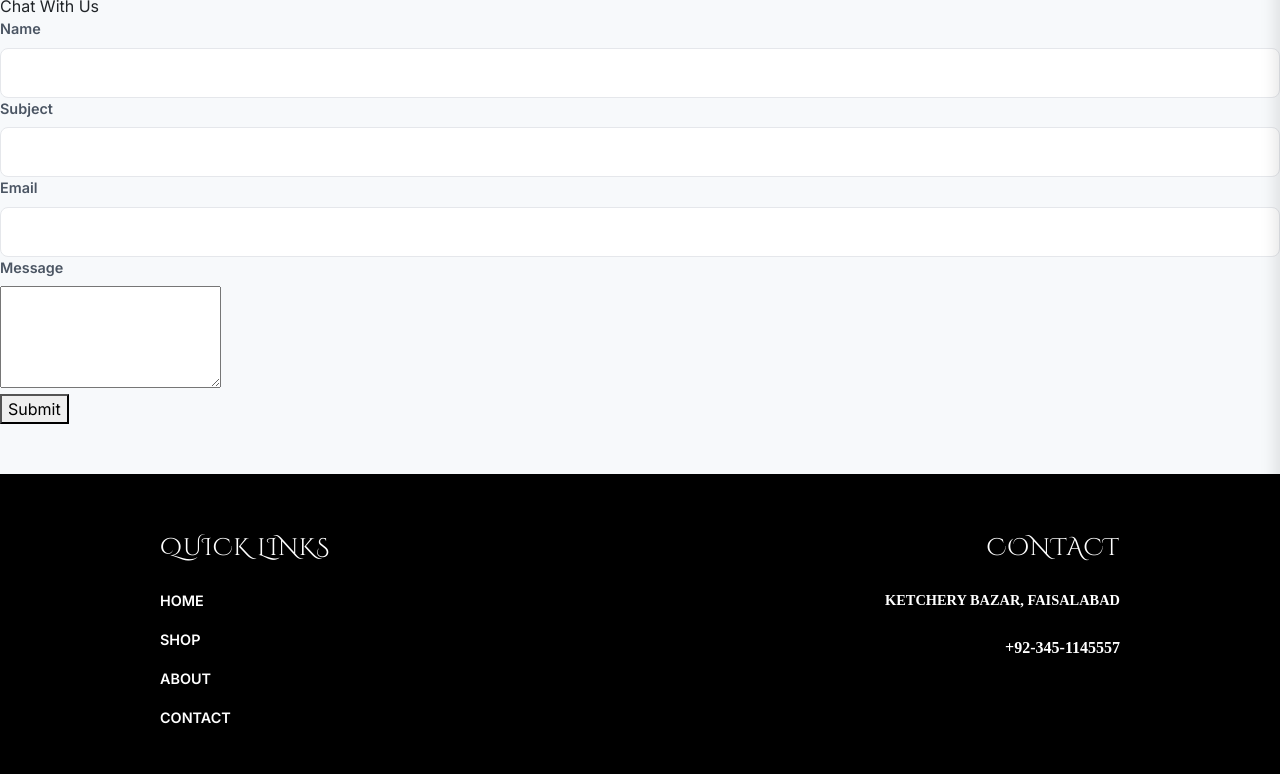
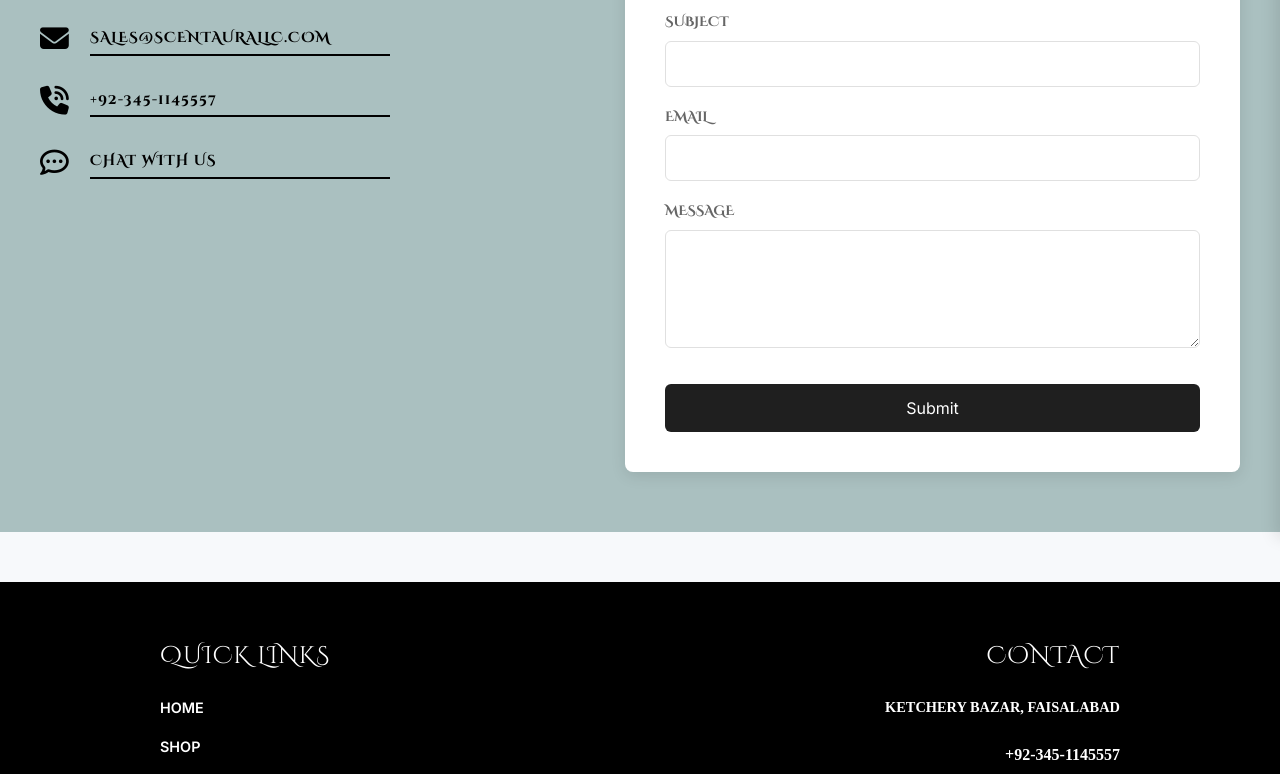
Before and after one commit to ZainAmjad-SE/SectionD_25i3042_25i3174_Scents, a plain HTML site: page contact.html in a window 1280 px wide. Shown: the part 262-1036 px from the top of the page. Drawn offline with nearby package versions, Linux system fonts and the light colour scheme.

Commit message:
Feat: Add styling for Contact page

```diff
--- a/style.css
+++ b/style.css
@@ -1695,3 +1695,157 @@ body.canvas_active .off_canvas_overlay {
     text-transform: uppercase;
     letter-spacing: 1px;
     font-weight: 700; }
+
+    /* --- CONTACT PAGE STYLES --- */
+
+/* The Background Section */
+.contact-page-section {
+    background-color: #aac0c0; /* Muted Teal/Grey to match image */
+    padding: 60px 20px;
+    min-height: 80vh; /* Ensures it looks good on large screens */
+    display: flex;
+    justify-content: center;
+    align-items: center;
+}
+
+/* The Grid/Flex Container */
+.contact-split-layout {
+    display: flex;
+    max-width: 1200px;
+    width: 100%;
+    gap: 50px;
+    align-items: flex-start; /* Aligns top */
+}
+
+/* LEFT SIDE: Info */
+.contact-info-side {
+    flex: 1;
+    padding-top: 40px; /* Aligns visually with form */
+}
+
+.contact-main-heading {
+    font-family: 'Cinzel Decorative', cursive;
+    font-size: 3.5rem;
+    color: #000000;
+    margin-bottom: 50px;
+    line-height: 1;
+}
+
+.contact-details-list {
+    display: flex;
+    flex-direction: column;
+    gap: 30px;
+}
+
+.contact-item {
+    display: flex;
+    align-items: center;
+    gap: 20px;
+}
+
+.contact-item i {
+    font-size: 1.8rem;
+    color: #000;
+    width: 30px; /* Fixed width for alignment */
+}
+
+.contact-item .detail-line {
+    border-bottom: 2px solid #000; /* The underline style from image */
+    padding-bottom: 5px;
+    flex-grow: 1; /* Extends line */
+    max-width: 300px;
+}
+
+.contact-item a {
+    font-family: 'Cinzel Decorative', cursive;
+    font-weight: 700;
+    color: #000;
+    font-size: 0.9rem;
+    text-transform: uppercase;
+    text-decoration: none;
+    letter-spacing: 1px;
+}
+
+/* RIGHT SIDE: Form */
+.contact-form-side {
+    flex: 1;
+    background-color: #ffffff;
+    padding: 40px;
+    border-radius: 8px; /* Rounded corners */
+    box-shadow: 0 4px 15px rgba(0,0,0,0.1);
+}
+
+.contact-form-side form {
+    display: flex;
+    flex-direction: column;
+    gap: 20px;
+}
+
+.contact-form-side label {
+    font-family: 'Cinzel Decorative', cursive;
+    font-size: 0.85rem;
+    color: #666;
+    text-transform: uppercase;
+    margin-bottom: 8px;
+    display: block;
+}
+
+.contact-form-side input,
+.contact-form-side textarea {
+    width: 100%;
+    padding: 10px 15px;
+    border: 1px solid #e0e0e0;
+    border-radius: 6px;
+    outline: none;
+    background-color: #fff;
+    font-family: 'Inter', sans-serif;
+    font-size: 1rem;
+    transition: border 0.3s;
+}
+
+.contact-form-side input:focus,
+.contact-form-side textarea:focus {
+    border-color: #000;
+}
+
+.contact-submit-btn {
+    background-color: #1f1f1f; /* Black button */
+    color: #ffffff;
+    border: none;
+    padding: 12px;
+    border-radius: 6px;
+    font-family: 'Inter', sans-serif;
+    font-size: 1rem;
+    cursor: pointer;
+    transition: background 0.3s;
+    margin-top: 10px;
+}
+
+.contact-submit-btn:hover {
+    background-color: #333;
+}
+
+/* Responsive */
+@media (max-width: 900px) {
+    .contact-split-layout {
+        flex-direction: column;
+    }
+
+    .contact-info-side {
+        padding-top: 0;
+        margin-bottom: 30px;
+        text-align: center;
+    }
+
+    .contact-main-heading {
+        font-size: 2.5rem;
+    }
+
+    .contact-details-list {
+        align-items: center; /* Center items on mobile */
+    }
+
+    .contact-item .detail-line {
+        width: 100%;
+    }
+}
```
